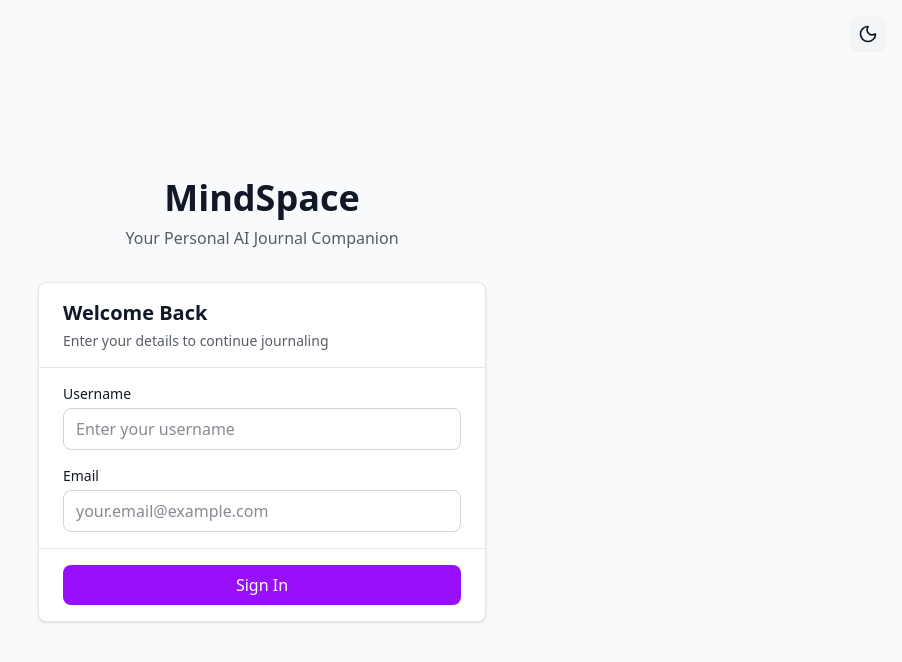
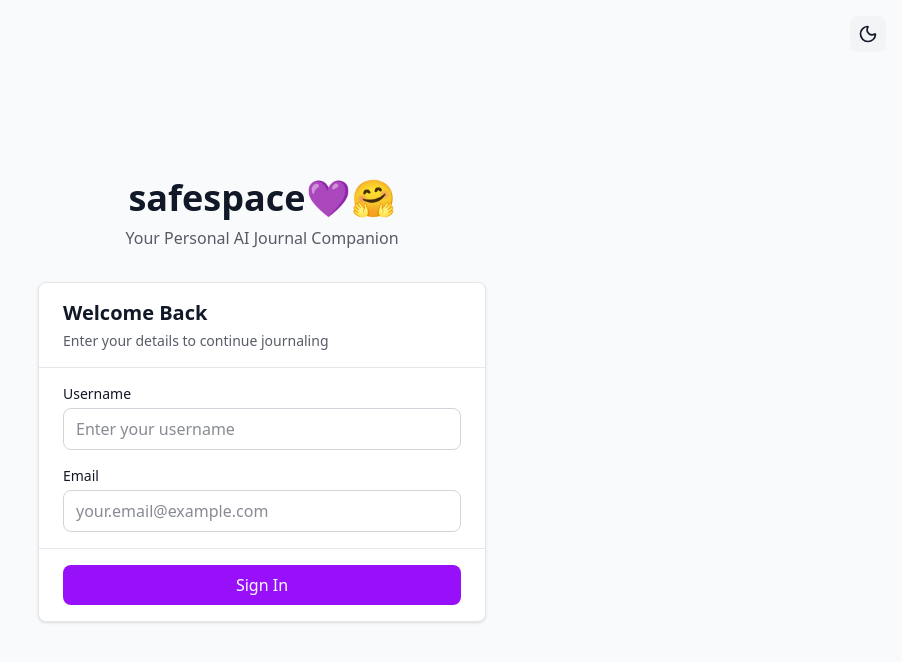
Before and after one commit to Dhrithi432/panw-hackathon-journal-casestudy, a React (Vite) app in the folder frontend/: page / in a window 1280 px wide. Shown: the top 662 px of the page, without its empty margins (378-1280 px from the left). Built offline with nearby package versions, Linux system fonts and the light colour scheme.

Commit message:
fixing claude reply issue

```diff
--- a/frontend/src/components/Layouts.tsx
+++ b/frontend/src/components/Layouts.tsx
@@ -64,7 +64,7 @@
       >
         {/* Logo/Brand */}
         <div className="mb-8">
-          <h1 className="text-2xl font-bold">MindSpace</h1>
+          <h1 className="text-2xl font-bold">safespace💜🤗</h1>
           <p className="text-sm opacity-70 mt-1">Welcome, {user?.username}</p>
         </div>
 
--- a/frontend/src/pages/LoginPage.tsx
+++ b/frontend/src/pages/LoginPage.tsx
@@ -46,7 +46,7 @@
 
       <div className="w-full max-w-md">
         <div className="text-center mb-8">
-          <h1 className="text-4xl font-bold mb-2">MindSpace</h1>
+          <h1 className="text-4xl font-bold mb-2">safespace💜🤗 </h1>
           <p className="opacity-70">Your Personal AI Journal Companion</p>
         </div>
 
```
